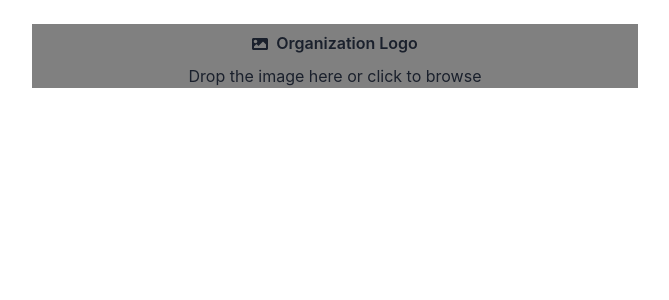
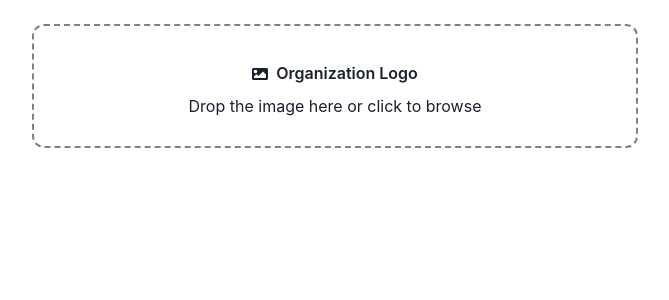
Before and after one commit to andersontrkz/reactive-avatar-uploader, a React (Create React App) app: page / in a window 1280 px wide. Shown: the top 300 px of the page, without its empty margins (305-974 px from the left). Built offline with nearby package versions, Linux system fonts and the light colour scheme.

Commit message:
feat(AvatarUpload): develops dropzone component

```diff
--- a/package.json
+++ b/package.json
@@ -22,6 +22,7 @@
     "framer-motion": "^4.1.17",
     "react": "^17.0.2",
     "react-dom": "^17.0.2",
+    "react-dropzone": "^11.7.0",
     "react-scripts": "4.0.3",
     "typescript": "^4.4.4",
     "web-vitals": "^1.1.2"
--- a/src/components/AvatarUpload/DropContainer.tsx
+++ b/src/components/AvatarUpload/DropContainer.tsx
@@ -1,12 +1,38 @@
-import { Container, Text, Button, Link, Flex } from '@chakra-ui/react';
+import { Container, Text, Button, Flex } from '@chakra-ui/react';
 import { faImage } from '@fortawesome/free-solid-svg-icons';
 import { FontAwesomeIcon } from '@fortawesome/react-fontawesome';
 
-export const DropContainer = () => {
+type DropContainerProps = {
+  active: boolean;
+  reject: boolean;
+  children: JSX.Element;
+  root: any;
+};
+
+export const DropContainer = ({ active, reject, children, root }: DropContainerProps) => {
+  const setBorderColor = () => {
+    if (reject) {
+      return 'red';
+    }
+
+    if (active) {
+      return 'green';
+    }
+
+    return 'gray';
+  };
+
   return (
-    <Container textAlign="center" bg="gray" px="0">
-      <Link>
-        <Flex flexDir="column" justify="center">
+    <Container textAlign="center" px="0">
+      <Flex
+        height="124px"
+        {...root()}
+        flexDir="column"
+        justify="center"
+        border={`2px dashed ${setBorderColor()}`}
+        borderRadius="12px"
+      >
+        {children}
         <Button
           leftIcon={<FontAwesomeIcon icon={faImage} />}
           bg="none"
@@ -18,7 +44,6 @@ export const DropContainer = () => {
         </Button>
         <Text>Drop the image here or click to browse</Text>
       </Flex>
-      </Link>
     </Container>
   );
 };
--- /dev/null
+++ b/src/components/AvatarUpload/Dropzone.tsx
@@ -0,0 +1,17 @@
+import { useDropzone } from 'react-dropzone';
+
+import DropContainer from './DropContainer';
+
+export const Dropzone = () => {
+  const { getRootProps, getInputProps, isDragActive, isDragReject } = useDropzone({
+    accept: ['image/jpeg', 'image/pjpeg', 'image/png', 'image/gif'],
+  });
+
+  return (
+    <DropContainer active={isDragActive} reject={isDragReject} root={getRootProps}>
+      <input {...getInputProps()} />
+    </DropContainer>
+  );
+};
+
+export default Dropzone;
--- a/src/components/Pages/Home/Home.tsx
+++ b/src/components/Pages/Home/Home.tsx
@@ -1,10 +1,10 @@
-import { DropContainer } from '../../AvatarUpload/DropContainer';
+import { Dropzone } from '../../AvatarUpload/Dropzone';
 
 export const Home = () => {
   return (
     <div>
       <br />
-      <DropContainer />
+      <Dropzone />
     </div>
   );
 };
```
Also changed, not shown: 1 other file (tests, documents, lock files or other folders). Lines whose indentation alone changed are shown as unchanged.
